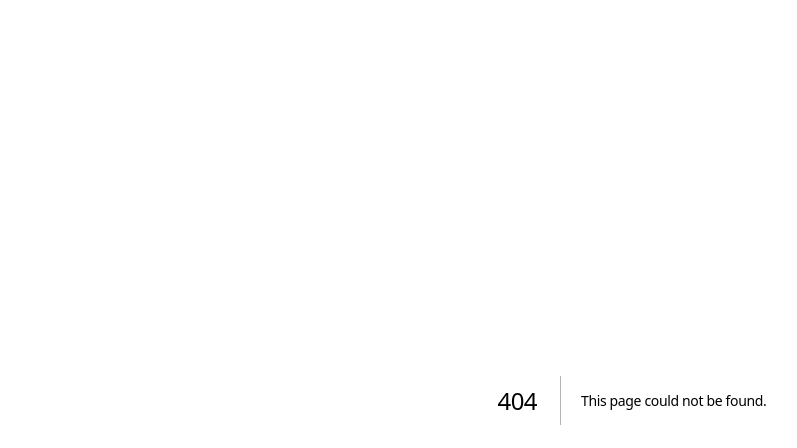
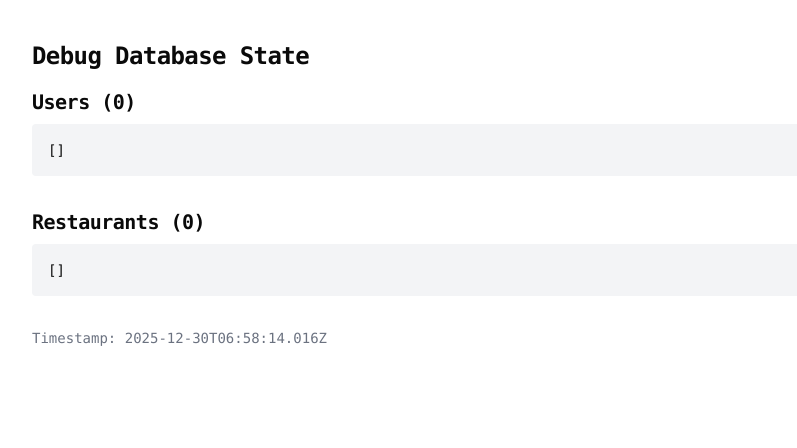
Before and after one commit to Kerimoski/qrmenum, a Next.js app: page /debug-db in a window 1280 px wide. Before the commit this address had no page. Shown: the top 448 px of the page, without its empty margins (8-805 px from the left). Built offline with nearby package versions, Linux system fonts and the light colour scheme; no server answers; the database is empty.

Commit message:
debug: add temporary debug-db page to diagnose login issues

```diff
--- /dev/null
+++ b/src/app/debug-db/page.tsx
@@ -0,0 +1,50 @@
+import { prisma } from "@/lib/db/prisma";
+
+export const dynamic = "force-dynamic";
+
+export default async function DebugDBPage() {
+    try {
+        const users = await prisma.user.findMany({
+            select: { email: true, role: true, isActive: true },
+            take: 20
+        });
+        const restaurants = await prisma.restaurant.findMany({
+            select: { name: true, slug: true, isActive: true },
+            take: 20
+        });
+
+        return (
+            <div className="p-10 font-mono">
+                <h1 className="text-2xl font-bold mb-4">Debug Database State</h1>
+
+                <section className="mb-8">
+                    <h2 className="text-xl font-semibold mb-2">Users ({users.length})</h2>
+                    <pre className="bg-gray-100 p-4 rounded text-sm">
+                        {JSON.stringify(users, null, 2)}
+                    </pre>
+                </section>
+
+                <section>
+                    <h2 className="text-xl font-semibold mb-2">Restaurants ({restaurants.length})</h2>
+                    <pre className="bg-gray-100 p-4 rounded text-sm">
+                        {JSON.stringify(restaurants, null, 2)}
+                    </pre>
+                </section>
+
+                <div className="mt-8 text-sm text-gray-500">
+                    Timestamp: {new Date().toISOString()}
+                </div>
+            </div>
+        );
+    } catch (error: any) {
+        return (
+            <div className="p-10 text-red-600 font-mono">
+                <h1 className="text-2xl font-bold mb-4">DB Error</h1>
+                <pre>{error.message}</pre>
+                <div className="mt-4 text-gray-800">
+                    URL: {process.env.DATABASE_URL?.replace(/:[^:]+@/, ":***@")}
+                </div>
+            </div>
+        );
+    }
+}
```
